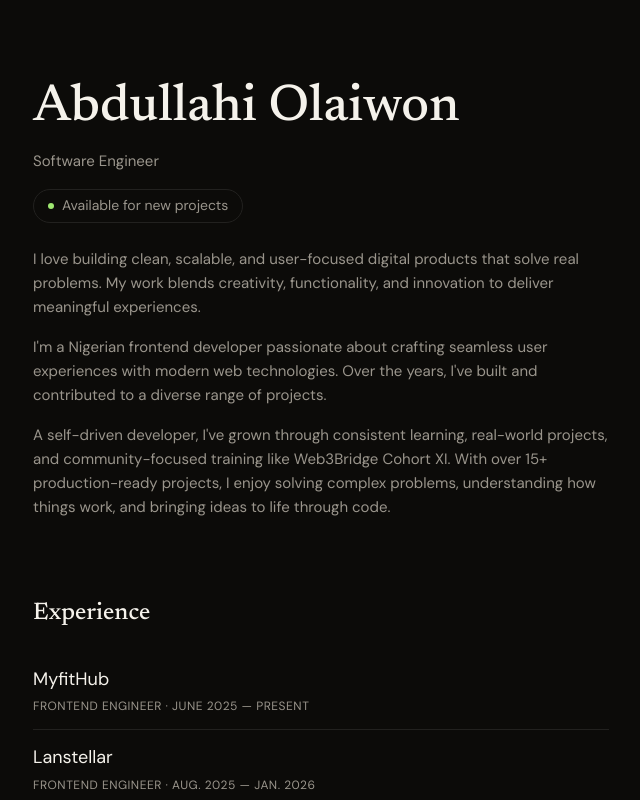
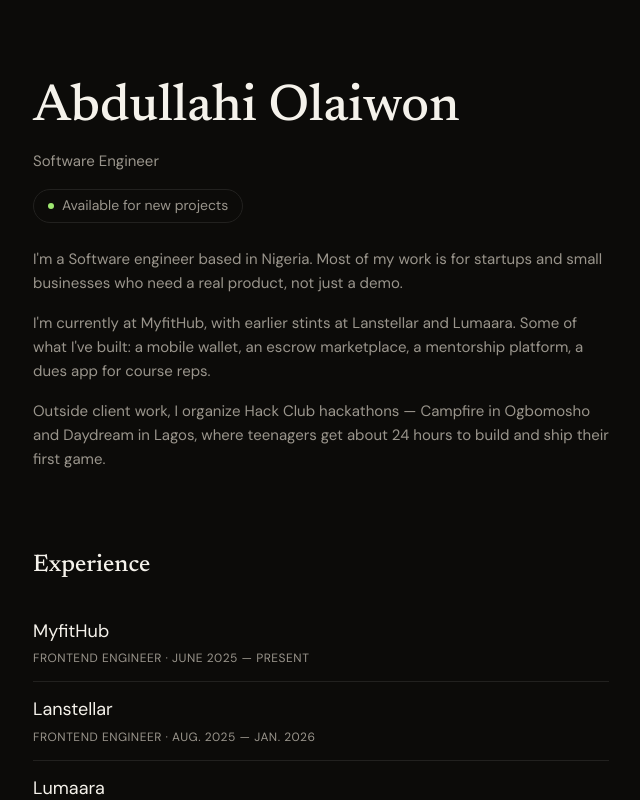
Before and after one commit to OlaiwonAbdullahi/new-portfolio, a Next.js app: page / in a window 1280 px wide. Shown: the top 800 px of the page, without its empty margins (319-959 px from the left). Built offline with nearby package versions, Linux system fonts and the light colour scheme.

Commit message:
Update introduction section to better reflect current experience and projects

```diff
--- a/app/components/intro.tsx
+++ b/app/components/intro.tsx
@@ -17,22 +17,19 @@
 
       <div className="mt-2 flex flex-col gap-4">
         <p className="text-[15px] leading-[1.6] text-ink-soft">
-          I love building clean, scalable, and user-focused digital products
-          that solve real problems. My work blends creativity, functionality,
-          and innovation to deliver meaningful experiences.
+          I&apos;m a Software engineer based in Nigeria. Most of my work is for
+          startups and small businesses who need a real product, not just a
+          demo.
         </p>
         <p className="text-[15px] leading-[1.6] text-ink-soft">
-          I&apos;m a Nigerian frontend developer passionate about crafting
-          seamless user experiences with modern web technologies. Over the
-          years, I&apos;ve built and contributed to a diverse range of
-          projects.
+          I&apos;m currently at MyfitHub, with earlier stints at Lanstellar and
+          Lumaara. Some of what I&apos;ve built: a mobile wallet, an escrow
+          marketplace, a mentorship platform, a dues app for course reps.
         </p>
         <p className="text-[15px] leading-[1.6] text-ink-soft">
-          A self-driven developer, I&apos;ve grown through consistent
-          learning, real-world projects, and community-focused training like
-          Web3Bridge Cohort XI. With over 15+ production-ready projects, I
-          enjoy solving complex problems, understanding how things work, and
-          bringing ideas to life through code.
+          Outside client work, I organize Hack Club hackathons — Campfire in
+          Ogbomosho and Daydream in Lagos, where teenagers get about 24 hours to
+          build and ship their first game.
         </p>
       </div>
     </header>
```
